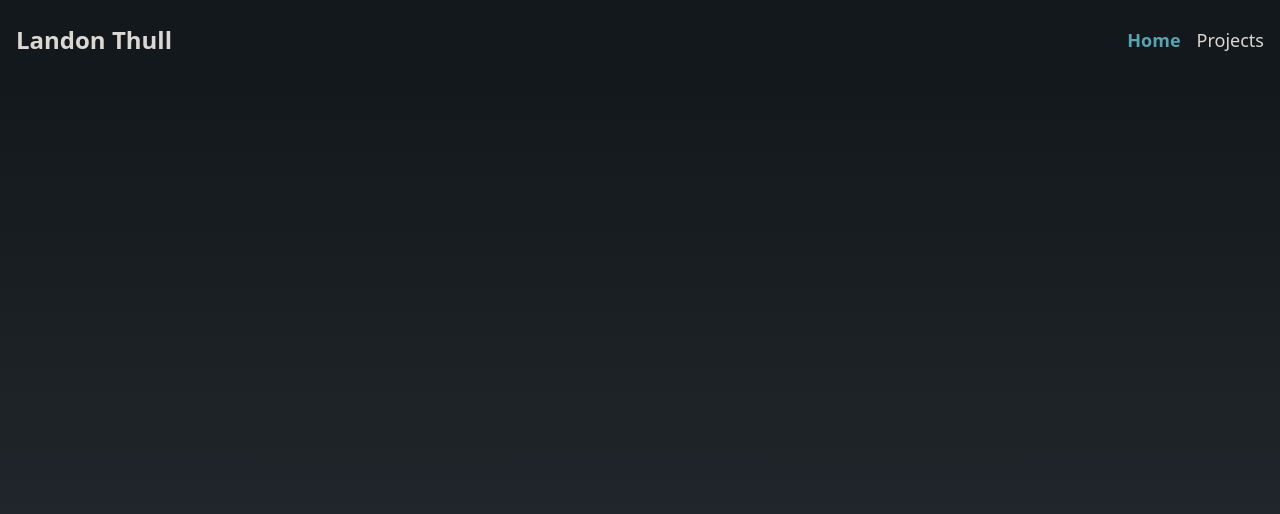
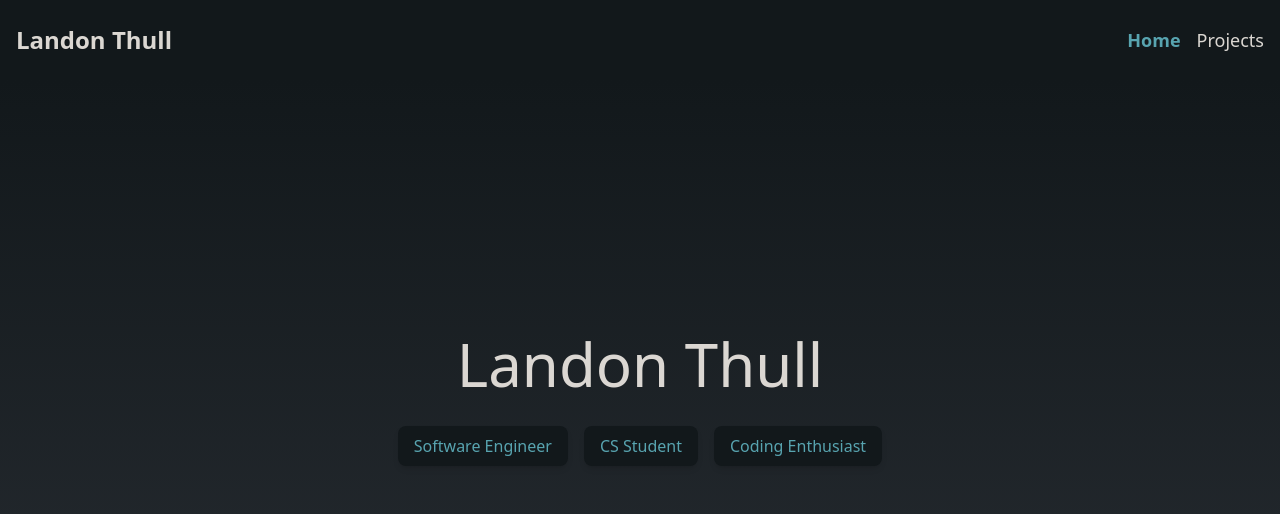
Before and after one commit to landon-thull/landonthull.com, a Next.js app: page / in a window 1280 px wide. Shown: the top 514 px of the page. Built offline with nearby package versions, Linux system fonts and the light colour scheme.

Commit message:
feat: add hero section to home page

```diff
--- a/src/app/page.tsx
+++ b/src/app/page.tsx
@@ -1,4 +1,5 @@
 import {Metadata} from "next";
+import HeroSection from "@/components/hero_section/HeroSection";
 
 export const metadata: Metadata = {
   title: "Landon Thull | Software Engineer",
@@ -8,7 +9,7 @@ export const metadata: Metadata = {
 
 const Page = () => {
   return (
-      <h1>Hello World!</h1>
+      <HeroSection />
   );
 }
 
```
